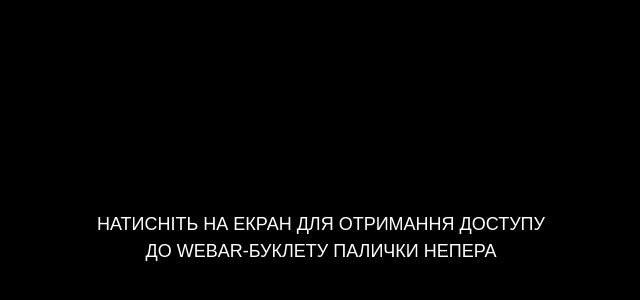
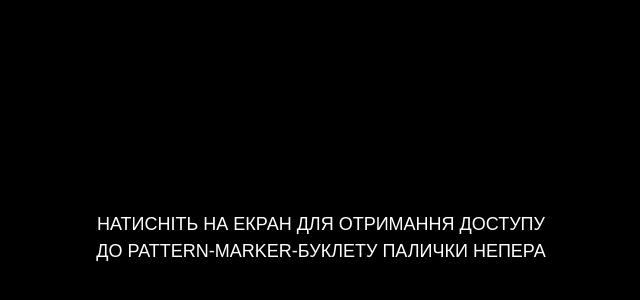
Before and after one commit to KostyantinHeorhievAI-251/LabWork1---Heorhiev-Kostyantin-AI-251, a plain HTML site: page index.html in a window 1280 px wide. Shown: the part 162-462 px from the top of the page, without its empty margins (319-959 px from the left). Drawn offline with nearby package versions, Linux system fonts and the light colour scheme.

Commit message:
Created by Local Git

```diff
--- a/index.html
+++ b/index.html
@@ -29,7 +29,7 @@
             ">
             Натисніть на екран для отримання доступу
             <br>
-            до WebAR-буклету Палички Непера
+            до Pattern-marker-буклету Палички Непера
         </div>
     </div>
 
```
